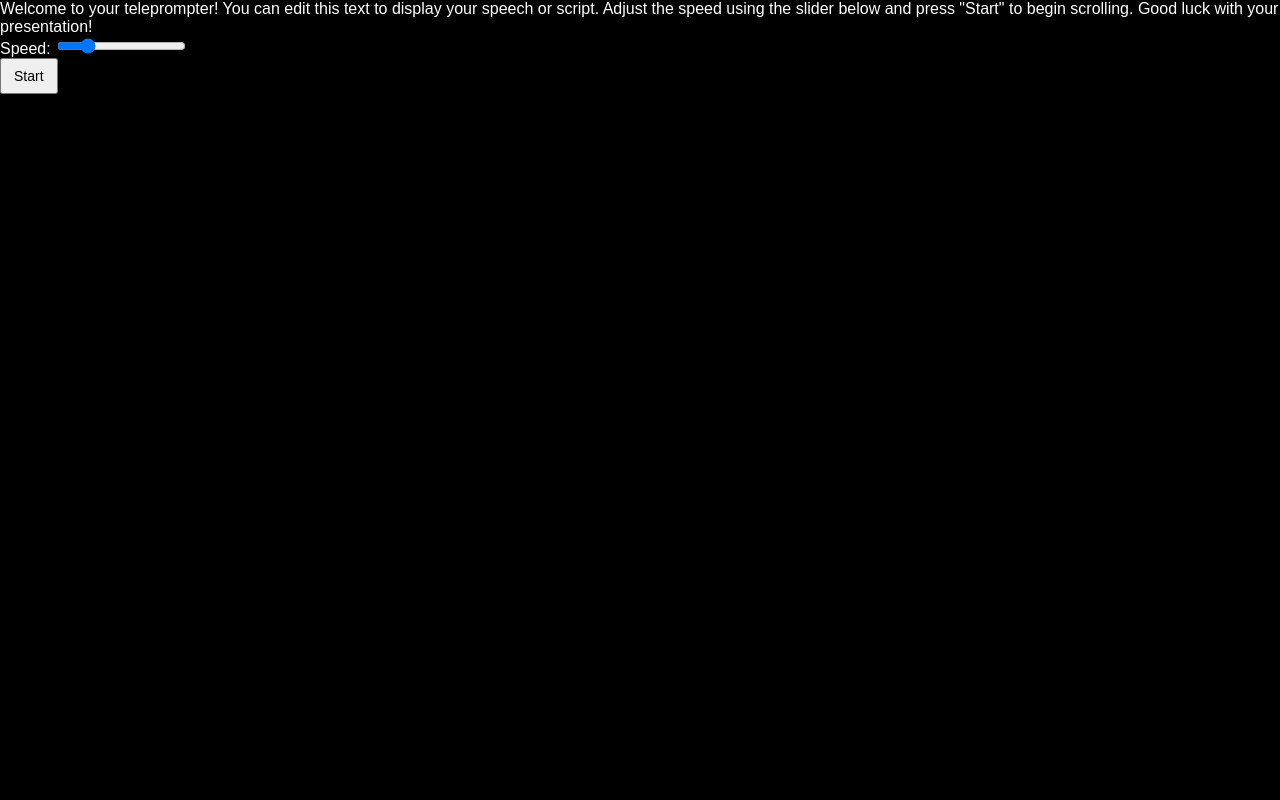
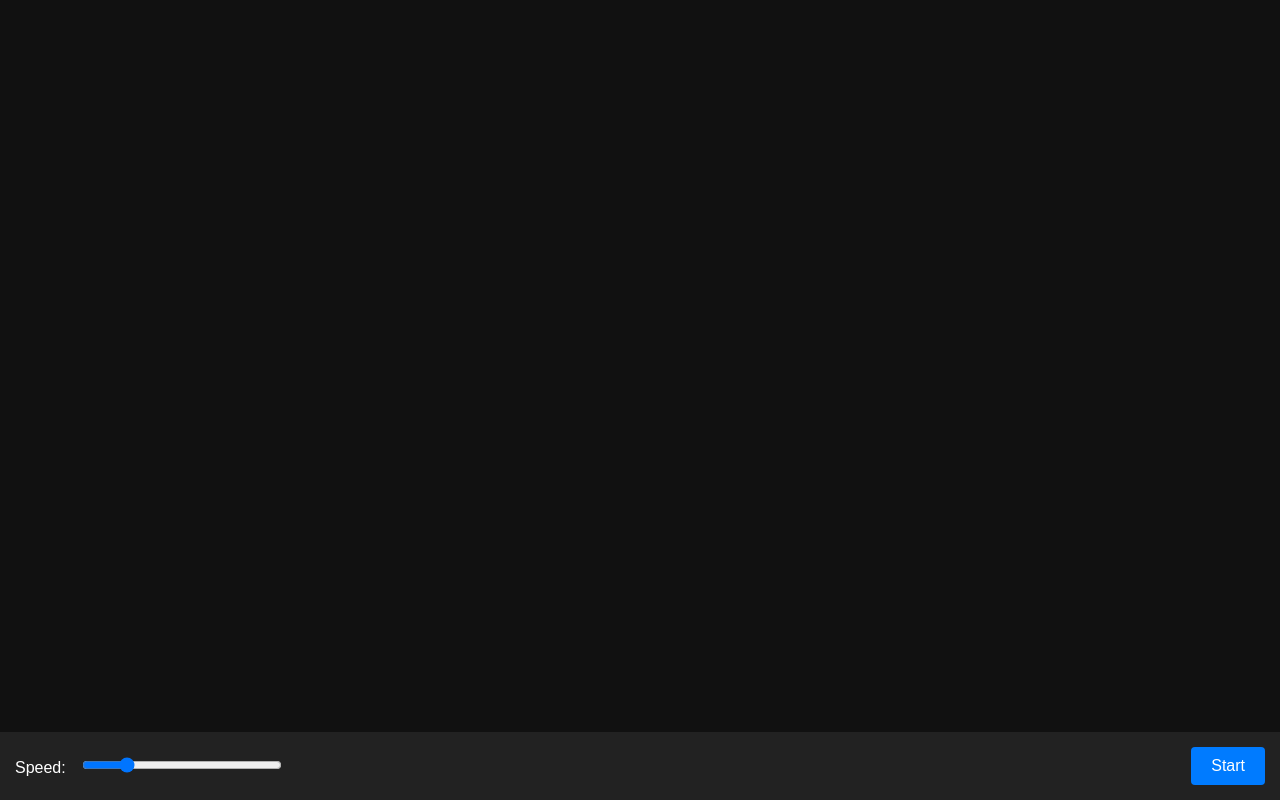
Before and after one commit to pee2000/Teleprompter-, a plain HTML site: page index.html in a window 1280 px wide. Drawn offline with Linux system fonts and the light colour scheme.

Commit message:
Update style.css

```diff
--- a/style.css
+++ b/style.css
@@ -1,54 +1,55 @@
 body {
   margin: 0;
-  font-family: sans-serif;
-  background: black;
-  color: white;
+  font-family: Arial, sans-serif;
+  background: #111;
+  color: #fff;
   display: flex;
   flex-direction: column;
   height: 100vh;
 }
 
-.controls {
-  padding: 10px;
-  background: #111;
+#teleprompter-container {
+  flex-grow: 1;
+  overflow: hidden;
+  padding: 20px;
+  position: relative;
 }
 
-textarea {
+#text {
+  font-size: 2rem;
+  line-height: 2.5rem;
+  white-space: pre-line;
+  position: absolute;
+  top: 100%;
   width: 100%;
-  height: 100px;
-  font-size: 16px;
-  padding: 8px;
-  margin-bottom: 10px;
 }
 
-.control-panel {
+#controls {
+  background: #222;
+  padding: 15px;
   display: flex;
   align-items: center;
-  gap: 10px;
+  justify-content: space-between;
 }
 
-input[type="range"] {
-  flex: 1;
+#speed-control {
+  width: 200px;
 }
 
 button {
-  padding: 8px 12px;
-  font-size: 14px;
+  background: #007BFF;
+  color: white;
+  border: none;
+  padding: 10px 20px;
+  font-size: 1rem;
   cursor: pointer;
+  border-radius: 4px;
 }
 
-.teleprompter {
-  flex: 1;
-  overflow: hidden;
-  position: relative;
-  background: black;
+button:hover {
+  background: #0056b3;
 }
 
-#scrollText {
-  position: absolute;
-  width: 100%;
-  text-align: center;
-  font-size: 32px;
-  line-height: 1.5;
-  white-space: pre-wrap;
+label {
+  margin-right: 10px;
 }
```
